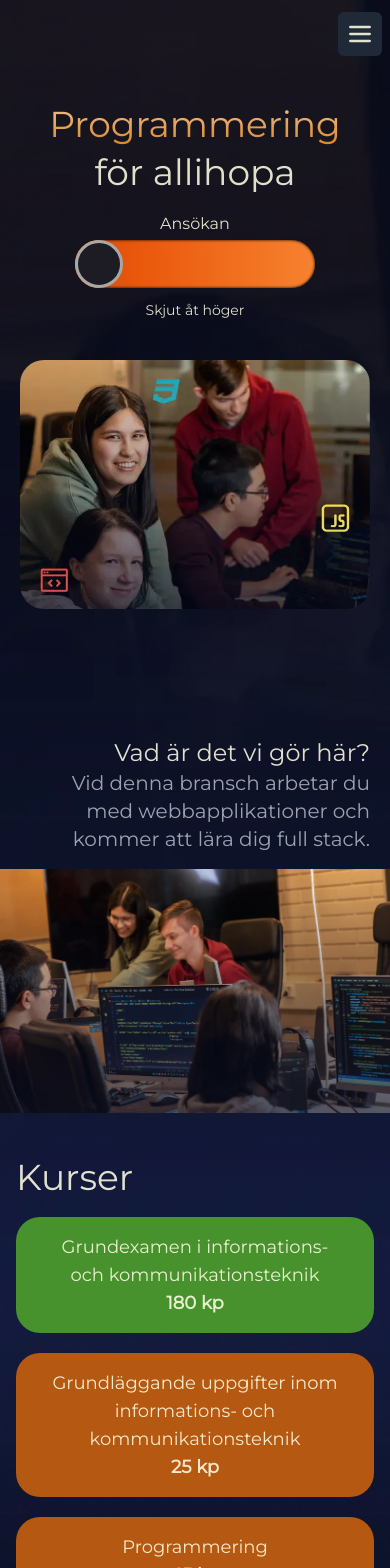
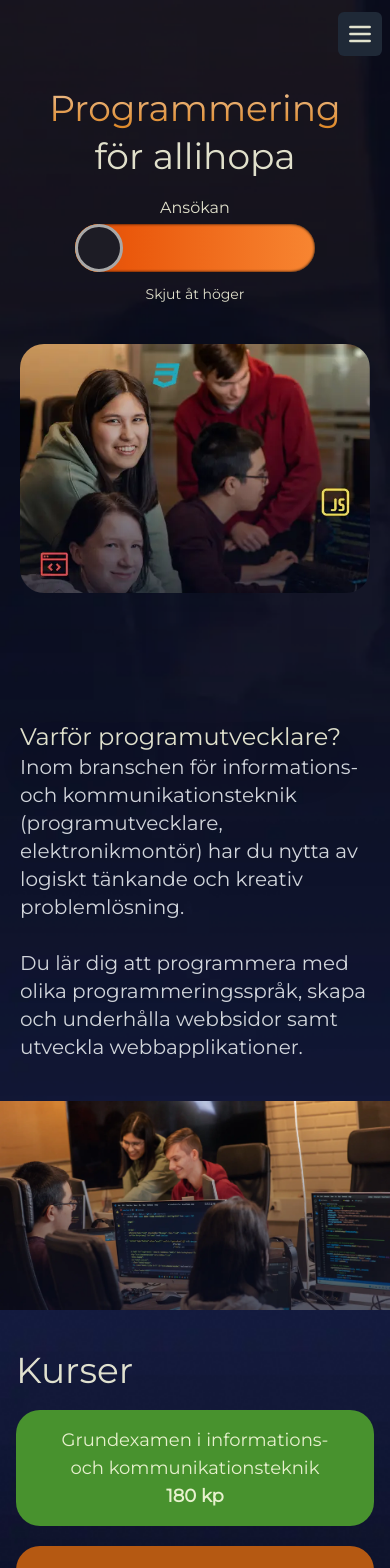
Before and after one commit to Optimaedu/programutvecklare.com, a Next.js app: page / in a window 390 px wide. Shown: the top 1568 px of the page. Built offline with nearby package versions, Linux system fonts and the light colour scheme.

Commit message:
More text and fixes

```diff
--- a/src/pages/components/contact.tsx
+++ b/src/pages/components/contact.tsx
@@ -11,7 +11,7 @@ function Contact() {
         <h2 className="text-gray-400 text-xl lg:text-3xl mt-1 lg:mt-3 text-center">
           Vi vill gärna höra från dig!
         </h2>
-        <form className="2xl:mt-10 w-full sm:w-[600px] flex flex-col items-center">
+        <form className="2xl:mt-10 w-full md:w-[600px] flex flex-col items-center">
           <input
             type="text"
             placeholder="Namn"
@@ -23,7 +23,7 @@ function Contact() {
             className="w-full 2xl:w-[600px] h-[80px] rounded-xl text-xl 2xl:text-2xl bg-gray-800 px-4 2xl:px-10 mt-5"
           />
           <textarea
-            className="resize-none w-full 2xl:w-[600px] h-[170px] rounded-xl text-xl 2xl:text-2xl bg-gray-800 px-4 2xl:px-10 py-3 2xl:py-5 mt-5"
+            className="resize-none w-full 2xl:w-[600px] h-[170px] rounded-xl text-xl 2xl:text-2xl bg-gray-800 px-4 2xl:px-10 py-5 2xl:py-5 mt-5"
             placeholder="Meddelande"
           ></textarea>
           <button
--- a/src/pages/components/dropdown.tsx
+++ b/src/pages/components/dropdown.tsx
@@ -30,22 +30,22 @@ function Dropdown() {
       <div className="md:block hidden">
         <div className="flex flex-wrap justify-end mr-5">
           <a href="#info" className="m-2">
-            <p className="hover:text-[#9f9f9f] transition duration-300 ease-in-out">
+            <p className="hover:text-[#9f9f9f] transition duration-300 ease-in-out [text-shadow:0_4px_8px_rgba(0,0,0,5)]">
               Info
             </p>
           </a>
           <a href="#courses" className="m-2">
-            <p className="hover:text-[#9f9f9f] transition duration-300 ease-in-out">
+            <p className="hover:text-[#9f9f9f] transition duration-300 ease-in-out [text-shadow:0_4px_8px_rgba(0,0,0,5)]">
               Kurser
             </p>
           </a>
           <a href="#video" className="m-2">
-            <p className="hover:text-[#9f9f9f] transition duration-300 ease-in-out">
+            <p className="hover:text-[#9f9f9f] transition duration-300 ease-in-out [text-shadow:0_4px_8px_rgba(0,0,0,5)]">
               Video
             </p>
           </a>
           <a href="#contact" className="m-2">
-            <p className="hover:text-[#9f9f9f] transition duration-300 ease-in-out">
+            <p className="hover:text-[#9f9f9f] transition duration-300 ease-in-out [text-shadow:0_4px_8px_rgba(0,0,0,5)]">
               Kontakt
             </p>
           </a>
--- a/src/pages/index.tsx
+++ b/src/pages/index.tsx
@@ -42,8 +42,8 @@ export default function Home() {
         </div>
       </nav>
 
-      <main className="flex flex-col items-center justify-center xl:flex-row xl:justify-between mx-5 lg:mx-36 mt-20 xl:mt-72 2xl:mt-44 mb-0 sm:mb-32 xl:mb-[22rem]">
-        <div className="text-center xl:text-left mt-6 xl:mt-0">
+      <main className="flex flex-col items-center justify-center xl:flex-row xl:justify-between mx-5 lg:mx-36 mt-16 xl:mt-72 2xl:mt-44 mb-0 md:mb-32 xl:mb-[22rem]">
+        <div className="text-center xl:text-left mt-6">
           <h1 className="text-4xl xl:text-7xl 2xl:text-8xl bg-custom bg-[#db7d12] bg-clip-text text-transparent pb-2">
             Programmering
           </h1>
@@ -61,35 +61,40 @@ export default function Home() {
         </div>
       </main>
 
-      <section id="info" className="relative sm:pt-20 pt-32">
+      <section id="info" className="relative md:pt-20 pt-32">
+        <div className="flex flex-col-reverse">
           <Image
             width={1920}
             height={1080}
             src="/image.webp"
             alt="Main Image"
-          className="absolute sm:bottom-0 bottom-[-260px] left-0 w-full h-full object-cover z-[-9]"
+            className="md:absolute md:bottom-0 md:left-0 w-full md:h-full object-cover z-[-9]"
           />
           <div className="flex justify-end">
-          <div className="px-5 sm:px-10 lg:px-36 py-0 sm:py-36">
-            <h1 className="text-right text-2xl sm:text-3xl lg:text-4xl sm:bg-[#141b3d] sm:rounded-t-xl sm:pt-8 sm:pb-2 sm:px-8">
-              Vad är det vi gör här?
+            <div className="px-5 md:px-10 lg:px-36 py-0 md:py-36">
+              <h1 className="drop-shadow-2xl text-2xl md:text-3xl lg:text-4xl md:bg-[#1f264d] md:p-6 rounded-t-xl md:px-8">
+                Varför programutvecklare?
               </h1>
-            <p className="text-right text-gray-400 text-xl max-w-[655px] sm:bg-[#141b3d] sm:rounded-b-xl sm:pb-8 sm:px-8">
-              Vid denna bransch arbetar du med webbapplikationer och kommer att
-              lära dig full stack.
+              <p className="text-gray-300 text-xl max-w-[800px] md:bg-[#1f264d] md:p-6 rounded-b-xl md:px-8 mb-10 md:mb-0">
+                Inom branschen för informations- och kommunikationsteknik
+                (programutvecklare, elektronikmontör) har du nytta av logiskt
+                tänkande och kreativ problemlösning. <br /> <br />
+                Du lär dig att programmera med olika programmeringsspråk, skapa
+                och underhålla webbsidor samt utveckla webbapplikationer.
               </p>
+            </div>
           </div>
         </div>
       </section>
 
       <section
         id="courses"
-        className="flex flex-col items-center xl:flex-row justify-between px-4 xl:px-36 pt-44 sm:pt-0 mb-0"
+        className="flex flex-col items-center xl:flex-row justify-between px-4 xl:px-36"
       >
         <div className="xl:w-[60%] xl:pr-8">
-          <h1 className="text-4xl lg:text-5xl mt-32">Kurser</h1>
+          <h1 className="text-4xl lg:text-5xl mt-10 md:mt-20">Kurser</h1>
           <div className="mt-5 space-y-5 lg:space-y-3">
-            <div className="w-full max-h-42 p-4 rounded-3xl bg-[#48922E] flex justify-center items-center">
+            <div className="w-auto max-h-42 p-4 rounded-3xl bg-[#48922E] flex justify-center items-center">
               <div className="text-lg lg:text-xl text-center mx-4 lg:mx-8">
                 <p>Grundexamen i informations- och kommunikationsteknik</p>
                 <p className="font-bold">180 kp</p>
@@ -136,9 +141,12 @@ export default function Home() {
             <p className="text-2xl lg:text-4xl text-[#ACE0E7]">Vi lär dig:</p>
             <ul className="list-disc text-lg lg:text-xl mt-2">
               <li>HTML, CSS och JavaScript</li>
+              <li>TypeScript</li>
+              <li>Wordpress</li>
+              <li>API, JSON</li>
               <li>Next.js</li>
               <li>Node.js</li>
-              <li>och mera...</li>
+              <li>och mycket mer...</li>
             </ul>
           </div>
         </div>
@@ -146,7 +154,7 @@ export default function Home() {
 
       <section
         id="video"
-        className="mt-12 lg:pt-5 2xl:mb-14 2xl:pt-20 mx-5 sm:mx-20 lg:mx-24 xl:mx-36 flex flex-col-reverse lg:flex-row"
+        className="mt-12 lg:pt-5 2xl:mb-14 2xl:pt-20 mx-5 lg:mx-24 xl:mx-36 flex flex-col-reverse lg:flex-row"
       >
         <div className="flex-1">
           <div className="relative pb-[56.25%]">
@@ -160,11 +168,13 @@ export default function Home() {
           </div>
         </div>
         <div className="flex-1">
-          <h1 className="overflow-hidden text-2xl sm:text-3xl lg:text-4xl lg:ml-3 mb-3 text-left lg:text-right">
+          <h1 className="overflow-hidden text-2xl sm:text-3xl lg:text-4xl lg:ml-10 mb-3 text-left lg:text-right">
             Vad händer vid programutvecklare?
           </h1>
-          <h2 className="text-gray-400 text-xl text-left lg:text-right mb-5 lg:ml-3 xl:mb-0">
-            Här är en programutvecklare som jobbar på en uppgift.
+          <h2 className="text-gray-400 text-xl text-left lg:text-right mb-5 lg:ml-20 xl:mb-0 overflow-hidden">
+            Med denna korta video intervjuas William, en programutvecklare.{" "}
+            <br /> De förklarar vad vi gör vid branschen och visas hur vi
+            programmerar.
           </h2>
         </div>
       </section>
```
Lines whose indentation alone changed are shown as unchanged.
